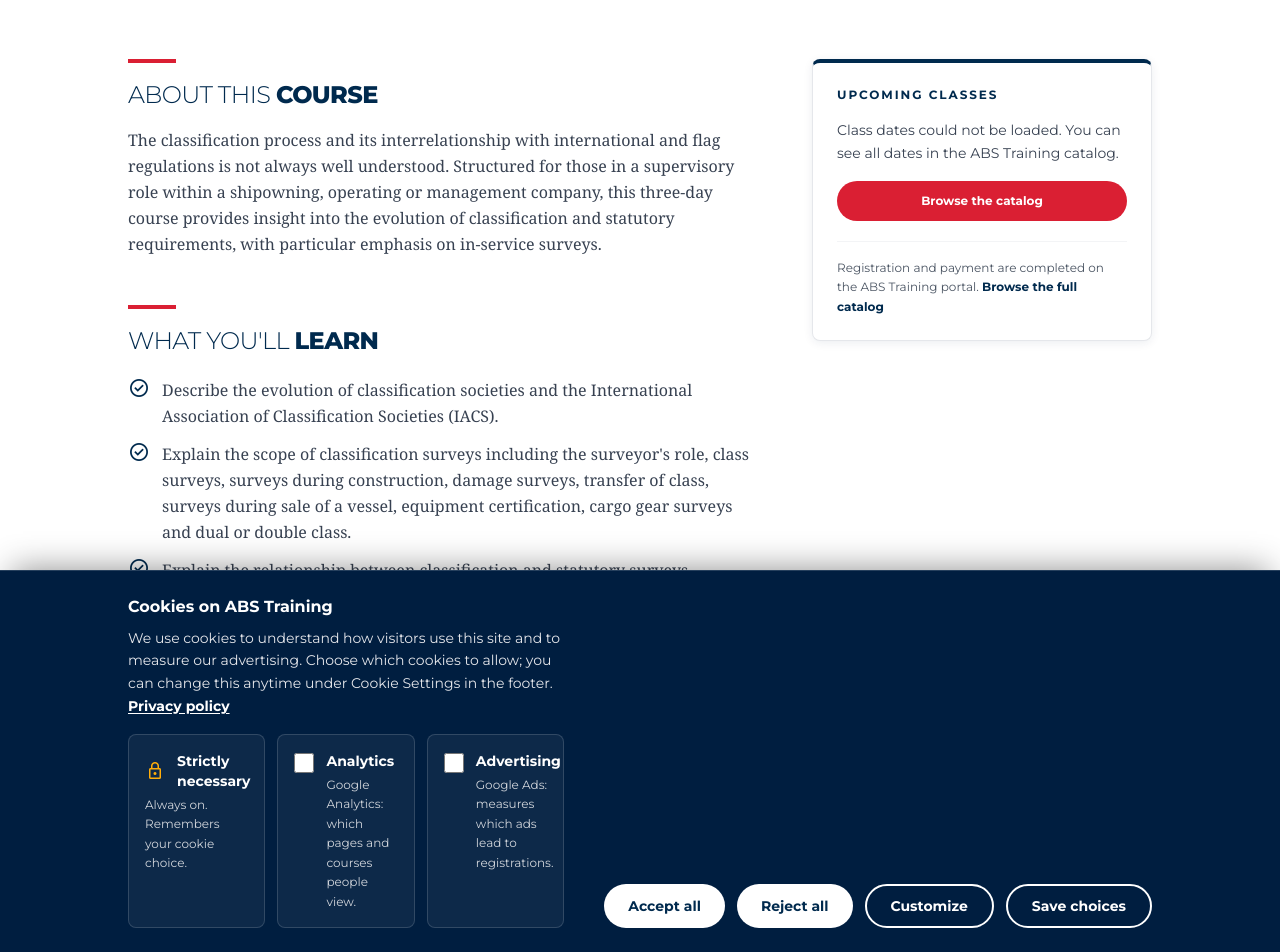
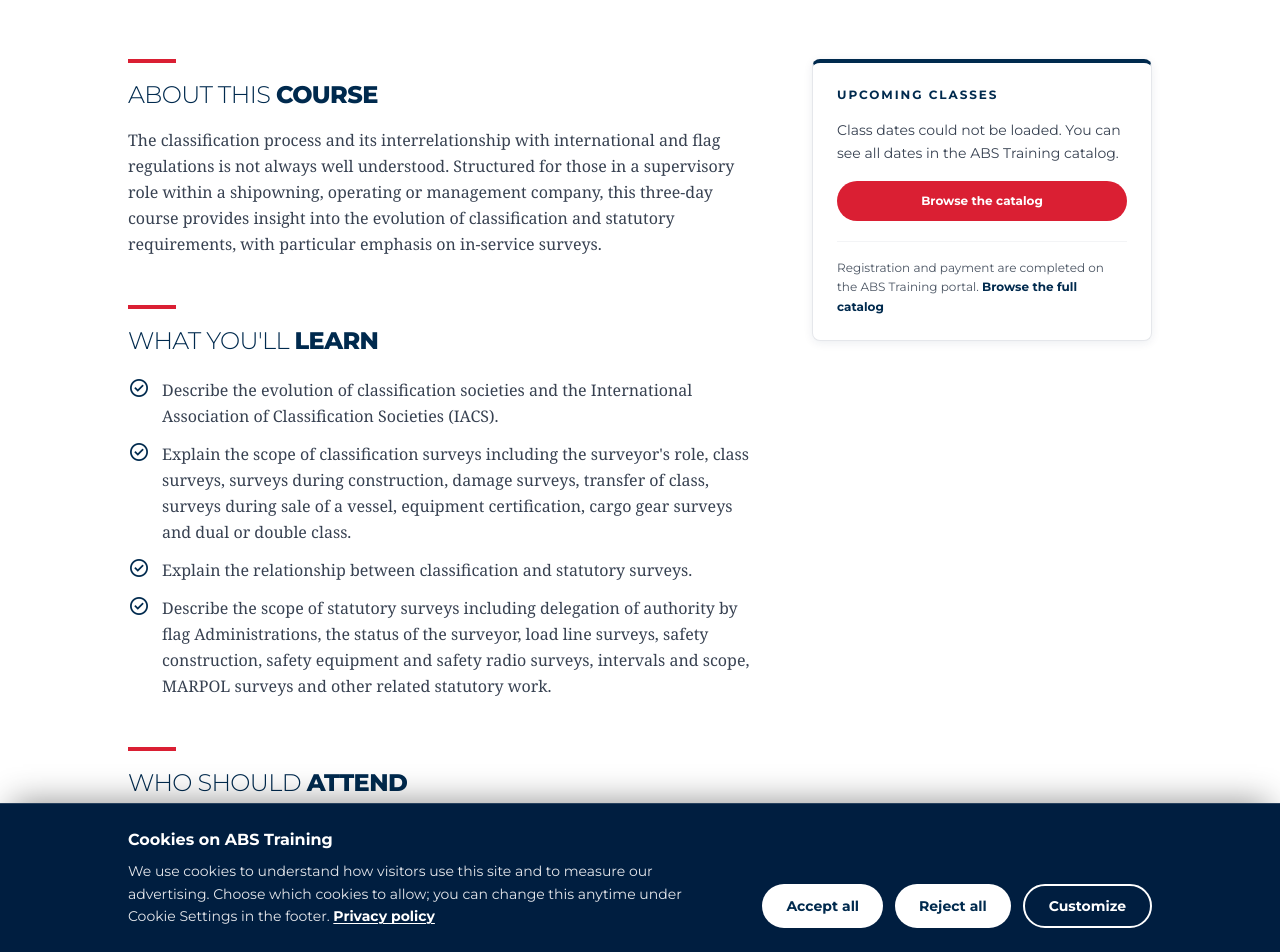
Before and after one commit to mmiller-eagle-org/abs-training, a Jekyll site: the page built from _courses/in-service-classification-and-statutory-surveys.md, in a window 1280 px wide and 1400 px high, scrolled down 238 px. Shown: the part 448-1400 px from the top of the window. Built offline with Jekyll 4.4.1, drawn with Linux system fonts in a browser that asks for light colours; nearby versions of some CDN libraries; some web fonts are replaced; grey boxes are pictures that could not be loaded.

Commit message:
Fix hidden attribute vs Tailwind display; re-measure consent banner space
Co-authored-by: Copilot App <223556219+Copilot@users.noreply.github.com>

```diff
--- a/_includes/head.html
+++ b/_includes/head.html
@@ -89,6 +89,9 @@
             }
         }
 
+        /* Tailwind display utilities (grid, inline-flex) would otherwise override the hidden attribute */
+        [hidden] { display: none !important; }
+
         /* Icons render from a ligature font; reserve a 1em square so names like "laptop_windows"
            never widen the layout while the font loads or if it is blocked */
         .material-symbols-outlined {
--- a/assets/js/consent.js
+++ b/assets/js/consent.js
@@ -116,6 +116,8 @@
     });
 
     window.addEventListener('resize', function () { if (!banner.hidden) reserveSpace(true); });
+    // Tailwind's CDN styles the banner after this script runs, so re-measure whenever its size changes
+    if (window.ResizeObserver) new ResizeObserver(function () { if (!banner.hidden) reserveSpace(true); }).observe(banner);
 
     window.absConsent = { open: function () { open(document.activeElement); }, get: read };
 
```
